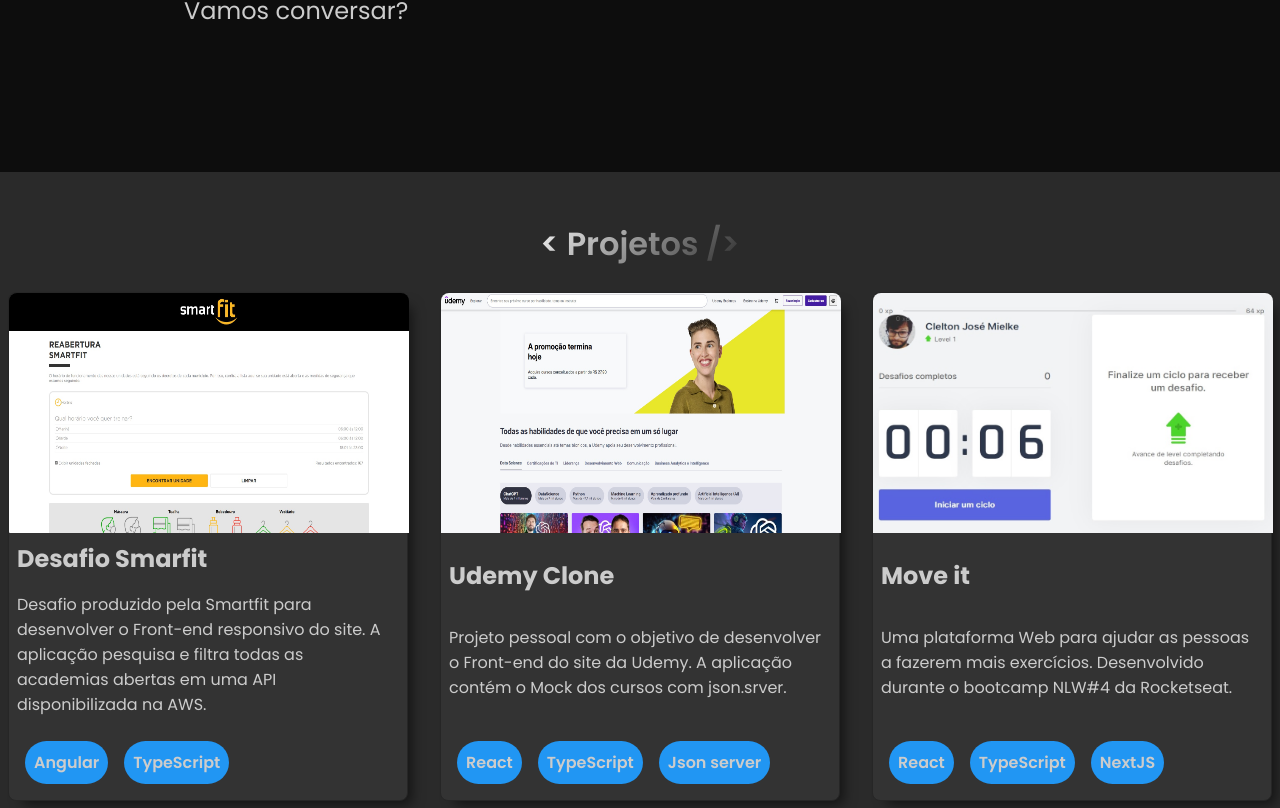
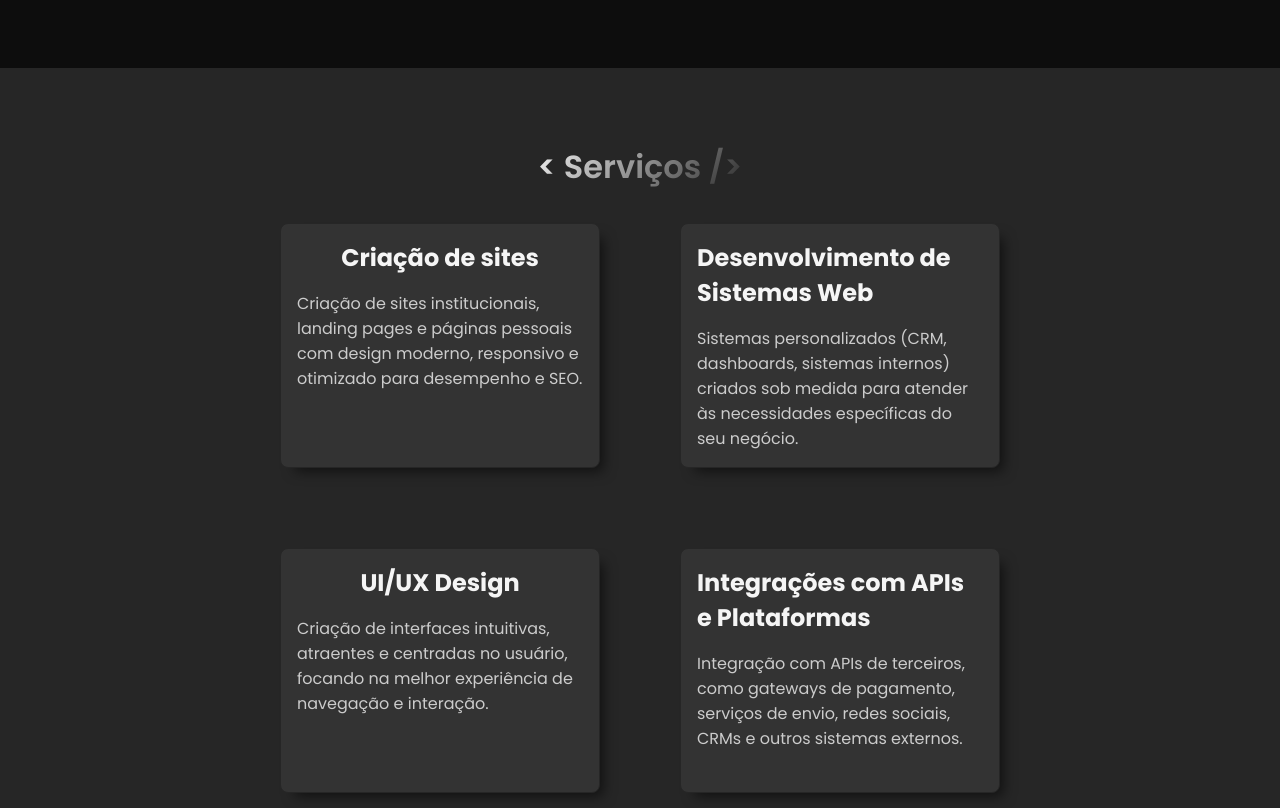
Before and after one commit to cleltonjm/my-portfolio, an Angular app: page /home in a window 1280 px wide. Shown: the part 732-1540 px from the top of the page. Built offline with nearby package versions, Linux system fonts and the light colour scheme.

Commit message:
feat: create services

```diff
--- a/src/app/app.component.html
+++ b/src/app/app.component.html
@@ -1,6 +1,7 @@
 <div class="app-container">
     <app-header></app-header>
     <app-home></app-home>
+    <app-services></app-services>
     <app-projects></app-projects>
     <app-footer></app-footer>
 </div>
--- a/src/app/app.component.ts
+++ b/src/app/app.component.ts
@@ -1,13 +1,13 @@
 import { Component } from '@angular/core';
-import { RouterOutlet } from '@angular/router';
 import { HeaderComponent } from "./components/header/header.component";
 import { HomeComponent } from "./components/home/home.component";
 import { FooterComponent } from './components/footer/footer.component';
 import { ProjectsComponent } from "./components/projects/projects.component";
+import { ServicesComponent } from "./components/services/services.component";
 
 @Component({
   selector: 'app-root',
-  imports: [HeaderComponent, HomeComponent, FooterComponent, ProjectsComponent],
+  imports: [HeaderComponent, HomeComponent, FooterComponent, ProjectsComponent, ServicesComponent],
   templateUrl: './app.component.html',
   styleUrl: './app.component.scss'
 })
--- a/src/app/components/header/header.component.html
+++ b/src/app/components/header/header.component.html
@@ -5,7 +5,7 @@
 
     <div class="menu">
         <a href="#home" class="underline">Home</a>
-        <a href="#about" class="underline">Sobre</a>
+        <a href="#services" class="underline">Serviços</a>
         <a href="#skills" class="underline">Competências</a>
         <a href="#projects" class="underline">Projetos</a>
         <a href="#contact" class="underline">Contato</a>
--- a/src/app/components/header/header.component.scss
+++ b/src/app/components/header/header.component.scss
@@ -3,6 +3,12 @@
     align-items: center;
     justify-content: space-between;
     flex-direction: column;
+
+    position: fixed;
+    top: 0;
+    left: 0;
+    right: 0;
+    height: auto;
 
     padding: 1.5rem 3rem;
 
--- a/src/app/components/home/home.component.html
+++ b/src/app/components/home/home.component.html
@@ -1,6 +1,6 @@
-<main>
+<main id="home">
     <div class="about-me">
-        <h1>Um pouco mais sobre mim</h1>
+        <h1>Um pouco sobre mim</h1>
         <p>
             Olá! Sou Formado em Sistemas de Informação, atualmente atuando como Desenvolvedor Web com experiência na criação de interfaces modernas, responsivas e funcionais. <br/><br/>
             Apaixonado por tecnologia, tenho domínio de HTML, CSS, JavaScript e frameworks como React e Angular.
--- a/src/app/components/home/home.component.scss
+++ b/src/app/components/home/home.component.scss
@@ -4,7 +4,7 @@
     justify-content: center;
     flex-direction: column;
 
-    margin: 4rem 2rem;
+    margin: 8rem 2rem;
     height: 100vh;
     gap: 2rem;
 }
--- a/src/app/components/projects/projects.component.html
+++ b/src/app/components/projects/projects.component.html
@@ -1,4 +1,4 @@
-<section>
+<section id="projects">
     <h1>< Projetos /></h1>
 
     <div class="projects">
--- a/src/app/components/projects/projects.component.scss
+++ b/src/app/components/projects/projects.component.scss
@@ -7,7 +7,7 @@
     padding: 3rem;
     gap: 1.5rem;
 
-    background: var(--color-surface-elevated);
+    background: var(--color-background);
 
 
     h1 {
--- /dev/null
+++ b/src/app/components/services/services.component.html
@@ -0,0 +1,24 @@
+<section id="services" class="skills">
+    <h1>< Serviços /></h1>
+    <div class="skills-list">
+        <div class="skill-card">
+            <h2>Criação de sites</h2>
+            <span>Criação de sites institucionais, landing pages e páginas pessoais com design moderno, responsivo e otimizado para desempenho e SEO.</span>
+        </div>
+
+        <div class="skill-card">
+            <h2>Desenvolvimento de Sistemas Web</h2>
+            <span>Sistemas personalizados (CRM, dashboards, sistemas internos) criados sob medida para atender às necessidades específicas do seu negócio.</span>
+        </div>
+
+        <div class="skill-card">
+            <h2>UI/UX Design</h2>
+            <span>Criação de interfaces intuitivas, atraentes e centradas no usuário, focando na melhor experiência de navegação e interação.</span>
+        </div>
+
+        <div class="skill-card">
+            <h2>Integrações com APIs e Plataformas</h2>
+            <span>Integração com APIs de terceiros, como gateways de pagamento, serviços de envio, redes sociais, CRMs e outros sistemas externos.</span>
+        </div>
+    </div>
+</section>
--- /dev/null
+++ b/src/app/components/services/services.component.scss
@@ -0,0 +1,64 @@
+.skills {
+    display: flex;
+    flex-direction: column;
+    align-items: center;
+    justify-content: center;
+
+    height: 100vh;
+
+    gap: 2rem;
+
+    background-color: var(--color-divider);
+
+    h1 {
+        font-size: 2rem;
+        font-weight: 600;
+
+        background: linear-gradient(135deg, #f5f5f5, #2a2a2a);
+        -webkit-background-clip: text;
+        -webkit-text-fill-color: transparent;
+    }
+}
+
+.skills-list {
+    display: grid;
+    grid-template-columns: 3fr 3fr;
+    grid-template-rows: 1fr 1fr;
+
+    gap: 5rem;
+}
+
+.skill-card {
+    display: flex;
+    align-items: center;
+    flex-direction: column;
+
+    width: 20rem;
+
+    padding: 1rem;
+    gap: 1rem;
+
+    border: 1px solid var(--color-divider);
+    border-radius: 8px;
+
+    background: var(--color-border);
+
+    transition: transform 0.2s ease;
+
+    box-shadow: 9px 9px 13px -6px rgba(0,0,0,0.59);
+    -webkit-box-shadow: 9px 9px 13px -6px rgba(0,0,0,0.59);
+    -moz-box-shadow: 9px 9px 13px -6px rgba(0,0,0,0.59);
+
+    h2 {
+        color: var(--color-text);
+    }
+
+    span {
+        color: var(--color-text-muted);
+    }
+
+    &:hover {
+        transform: scale(1.03);
+        border: 1px solid var(--color-info);
+    }
+}
--- a/src/styles.scss
+++ b/src/styles.scss
@@ -40,3 +40,7 @@
     font-family: "Poppins", sans-serif;
     background: var(--color-background);
 }
+
+html {
+  scroll-behavior: smooth;
+}
```
Also changed, not shown: src/app/components/services/services.component.ts (added, +11 -0 lines), 1 other file (tests, documents, lock files or other folders).
